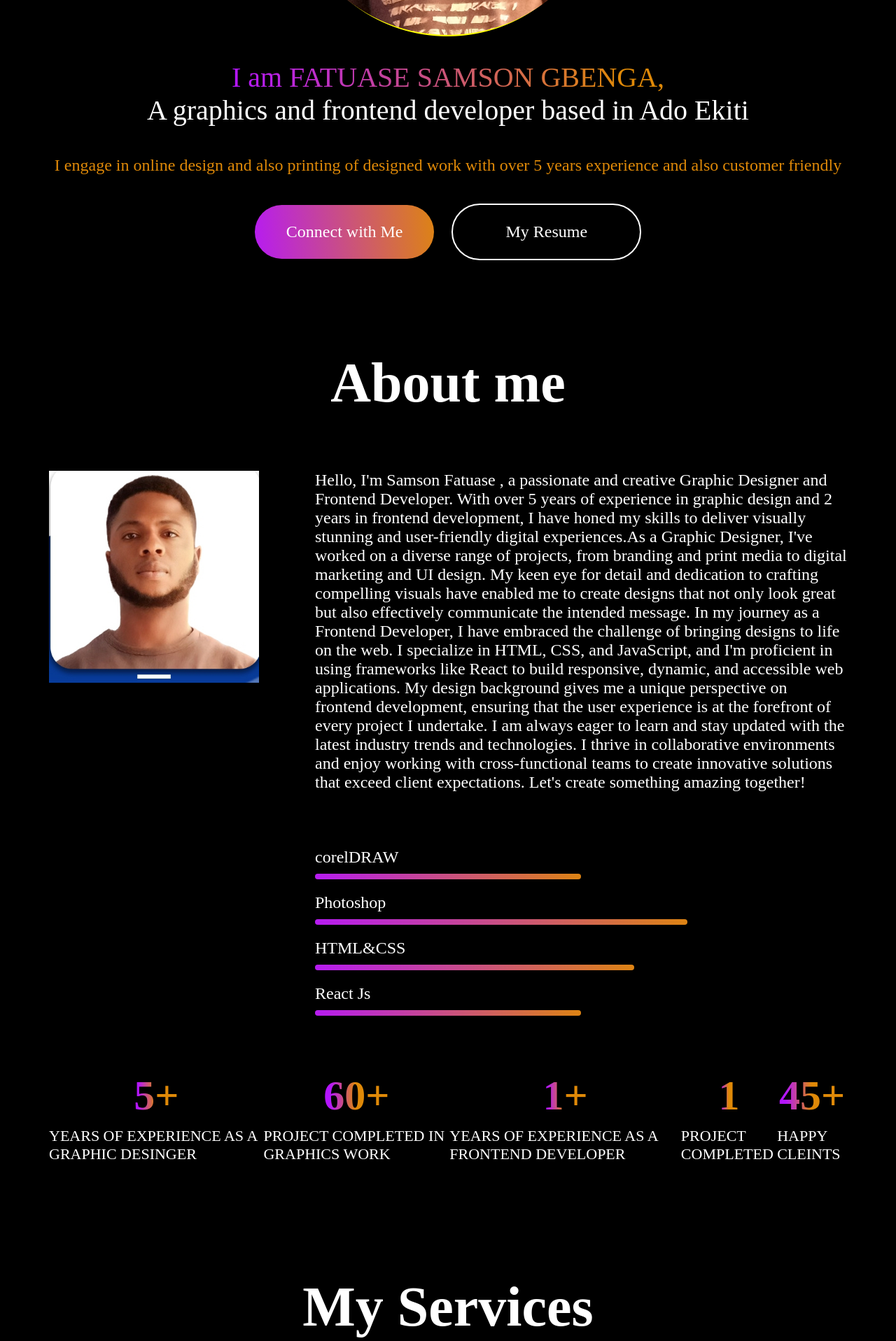
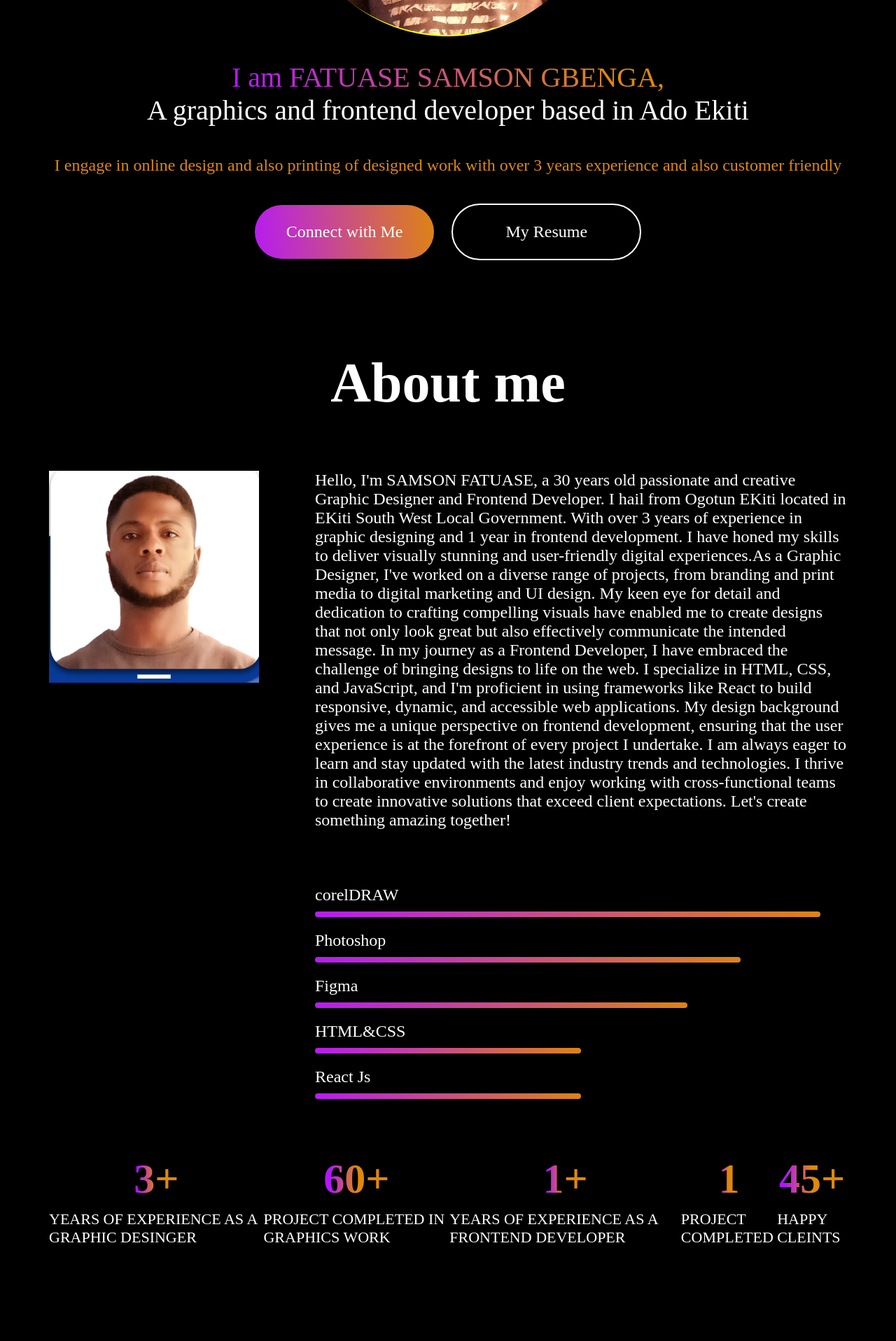
Before and after one commit to samsonfatuase/myportfolio, a React (Vite) app: page / in a window 1280 px wide. Shown: the part 609-2526 px from the top of the page at 70% size. Built offline with nearby package versions, Linux system fonts and the light colour scheme.

Commit message:
update my code for redeployment

```diff
--- a/src/Components/About/About.jsx
+++ b/src/Components/About/About.jsx
@@ -14,8 +14,9 @@ function About() {
             </div>
             <div className="about-right">
               <div className="about-para">
-                <p>Hello, I'm Samson Fatuase , a passionate and creative Graphic Designer and Frontend Developer.
-                  With over 5 years of experience in graphic design and 2 years in frontend development, I have
+                <p>Hello, I'm SAMSON FATUASE, a 30 years old passionate and creative Graphic Designer and Frontend Developer.
+                  I hail from Ogotun EKiti located in EKiti South West Local Government.
+                  With over 3 years of experience in graphic designing and 1 year in frontend development. I have
                   honed my skills to deliver visually stunning and user-friendly digital experiences.As a Graphic Designer, I've
                   worked on a diverse range of projects, from branding and print media to digital marketing and UI design. My keen
                   eye for detail and dedication to crafting compelling visuals have enabled me to create designs that not only look
@@ -28,16 +29,17 @@ function About() {
                   with cross-functional teams to create innovative solutions that exceed client expectations. Let's create something amazing together!</p>
               </div>
               <div className="about-skills">
-                <div className="about-skill"><p>corelDRAW</p> <hr style={{width:'50%'}} /></div>
-                <div className="about-skill"><p>Photoshop</p> <hr style={{width:'70%'}} /></div>
-                <div className="about-skill"><p>HTML&CSS</p> <hr style={{width:'60%'}} /></div>
+                <div className="about-skill"><p>corelDRAW</p> <hr style={{width:'95%'}} /></div>
+                <div className="about-skill"><p>Photoshop</p> <hr style={{width:'80%'}} /></div>
+                <div className="about-skill"><p>Figma</p> <hr style={{width:'70%'}} /></div>
+                <div className="about-skill"><p>HTML&CSS</p> <hr style={{width:'50%'}} /></div>
                 <div className="about-skill"><p>React Js</p> <hr style={{width:'50%'}} /></div>
               </div>
             </div>
         </div>
         <div className="about-achievements">
         <div className="about-achievement">
-          <h1>5+</h1>
+          <h1>3+</h1>
           <p>YEARS OF EXPERIENCE AS A GRAPHIC DESINGER</p>
         </div>
 
--- a/src/Components/Hero/Hero.jsx
+++ b/src/Components/Hero/Hero.jsx
@@ -11,7 +11,7 @@ const Hero = () => {
           A graphics and frontend developer based in Ado Ekiti
         </h1>
         <p>I engage in online design and also printing of designed work
-            with over 5 years experience and also customer friendly
+            with over 3 years experience and also customer friendly
         </p>
         <div className="hero-action">
           <div className="hero-connect">
```
